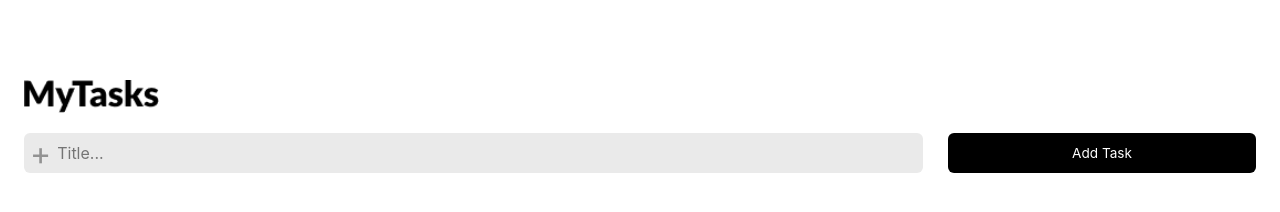
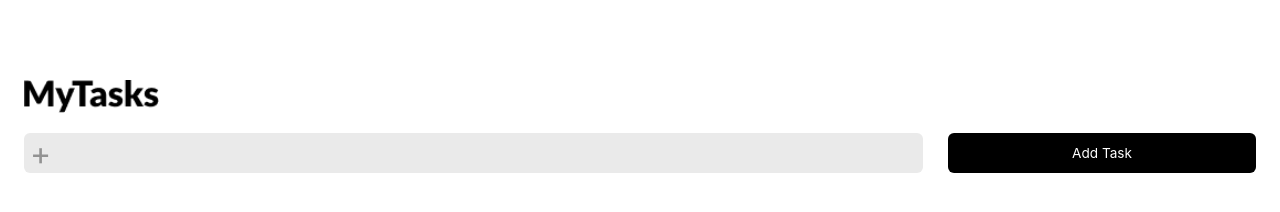
Before and after one commit to marcellacarneiro/my-tasks, a React (Create React App) app: page / in a window 1280 px wide. Shown: the top 212 px of the page. Built offline with nearby package versions, Linux system fonts and the light colour scheme.

Commit message:
fix: adds value, onChange and placeholder as props to Input component

```diff
--- a/src/components/Input/index.js
+++ b/src/components/Input/index.js
@@ -1,10 +1,10 @@
 import styles from './Input.module.css';
 
-function Input({ width, icon }) {
+function Input({ width, icon, value, onChange, placeholder }) {
     return (
         <div style={{ width }} className={styles.inputContainer}>
             <span>{icon}</span>
-            <input placeholder={'Title...'} />
+            <input value={value} onChange={onChange} placeholder={placeholder} />
         </div>
     );
 }
```
